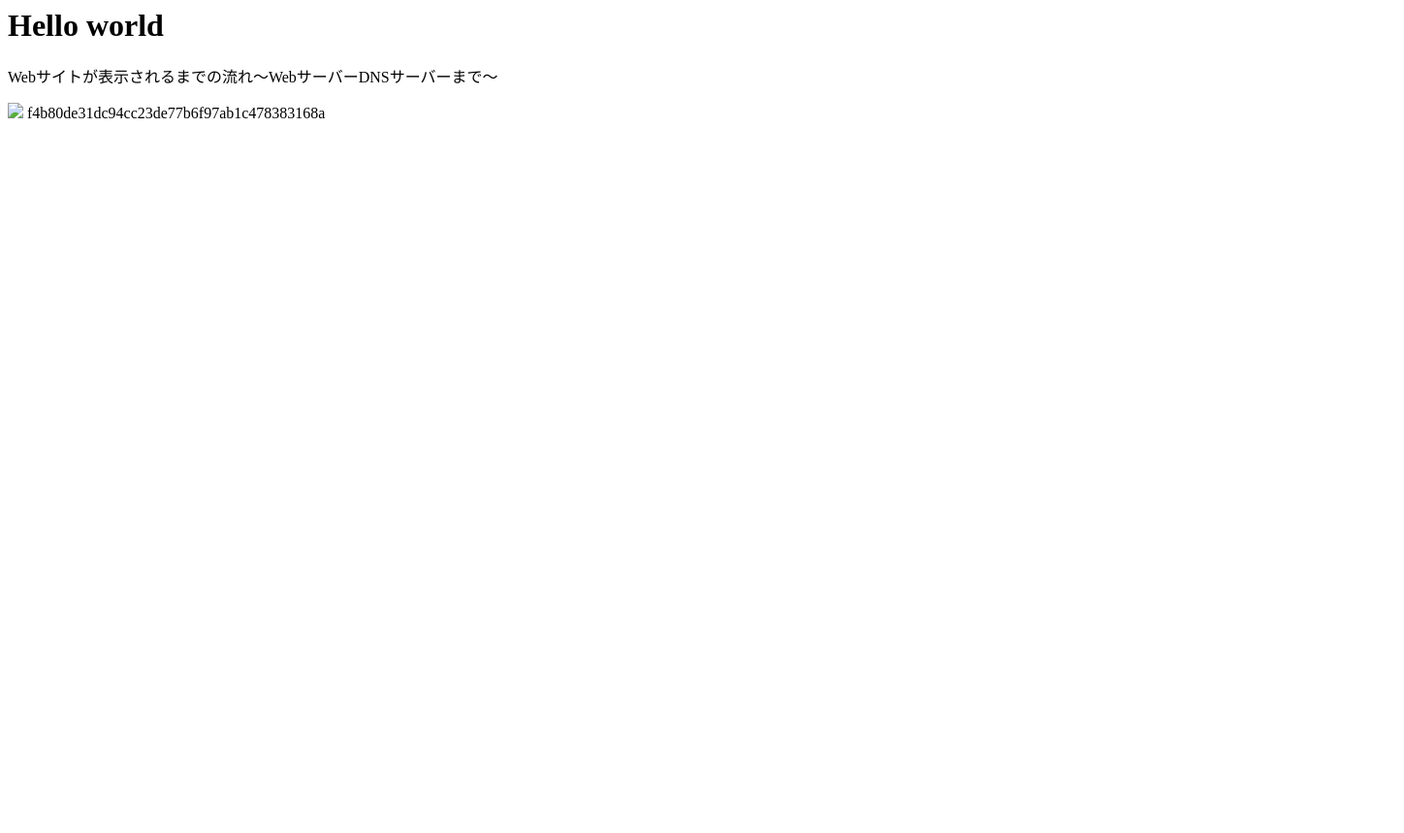
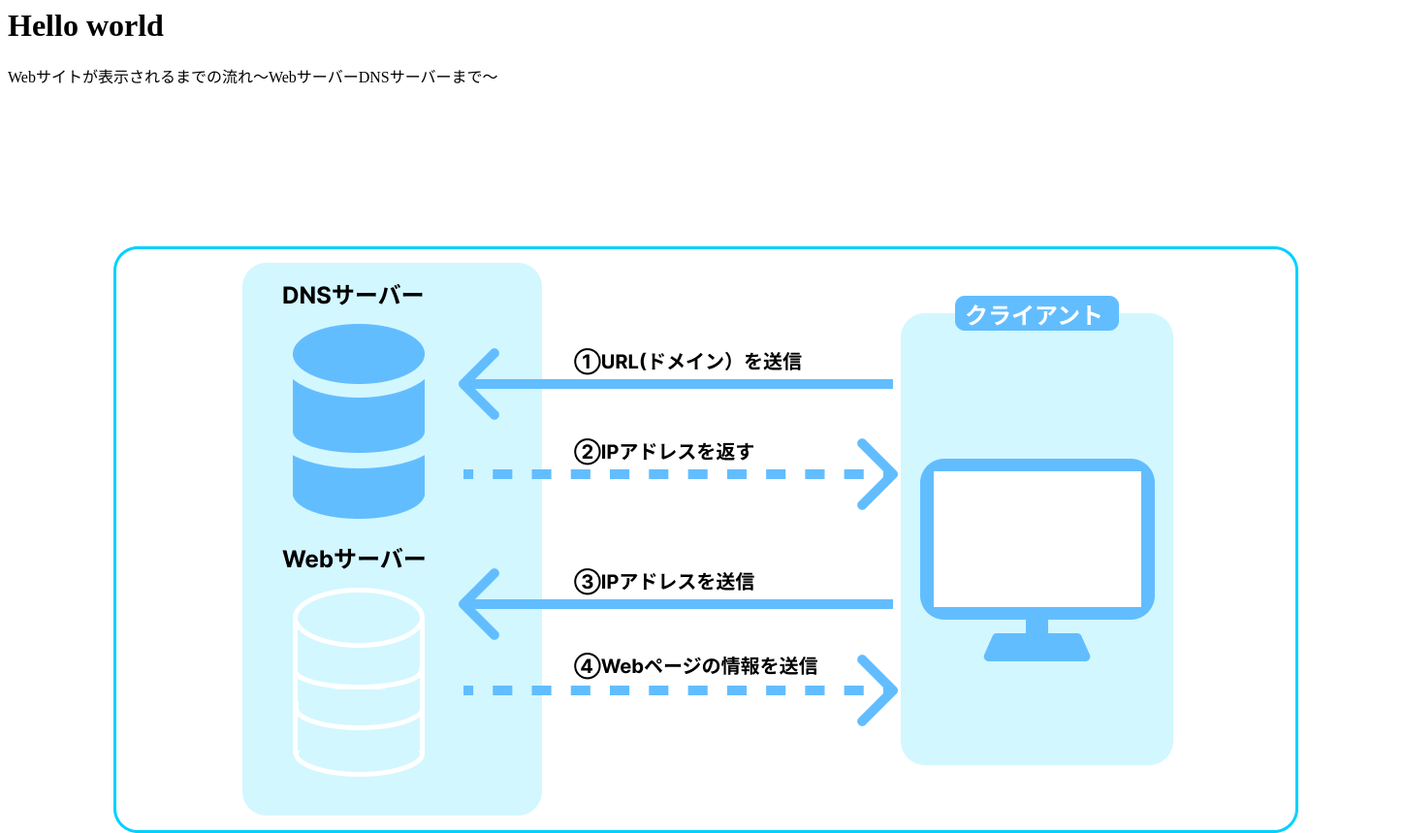
Before and after one commit to shibqtq/vol2, a plain HTML site: page index.html in a window 1280 px wide. Shown: the top 859 px of the page at 97% size, 1448 px wide, since content can reach past the window. Before the commit the page ends 800 px from the top, so only its background shows below. Drawn offline with Linux system fonts and the light colour scheme.

Commit message:
Update index.html

```diff
--- a/index.html
+++ b/index.html
@@ -1,5 +1,5 @@
 <h1>Hello  world</h1>
 <p>Webサイトが表示されるまでの流れ〜WebサーバーDNSサーバーまで〜</p>
-<img src="i2124043.png">
+<img src="vol2.png">
 
 f4b80de31dc94cc23de77b6f97ab1c478383168a
```
